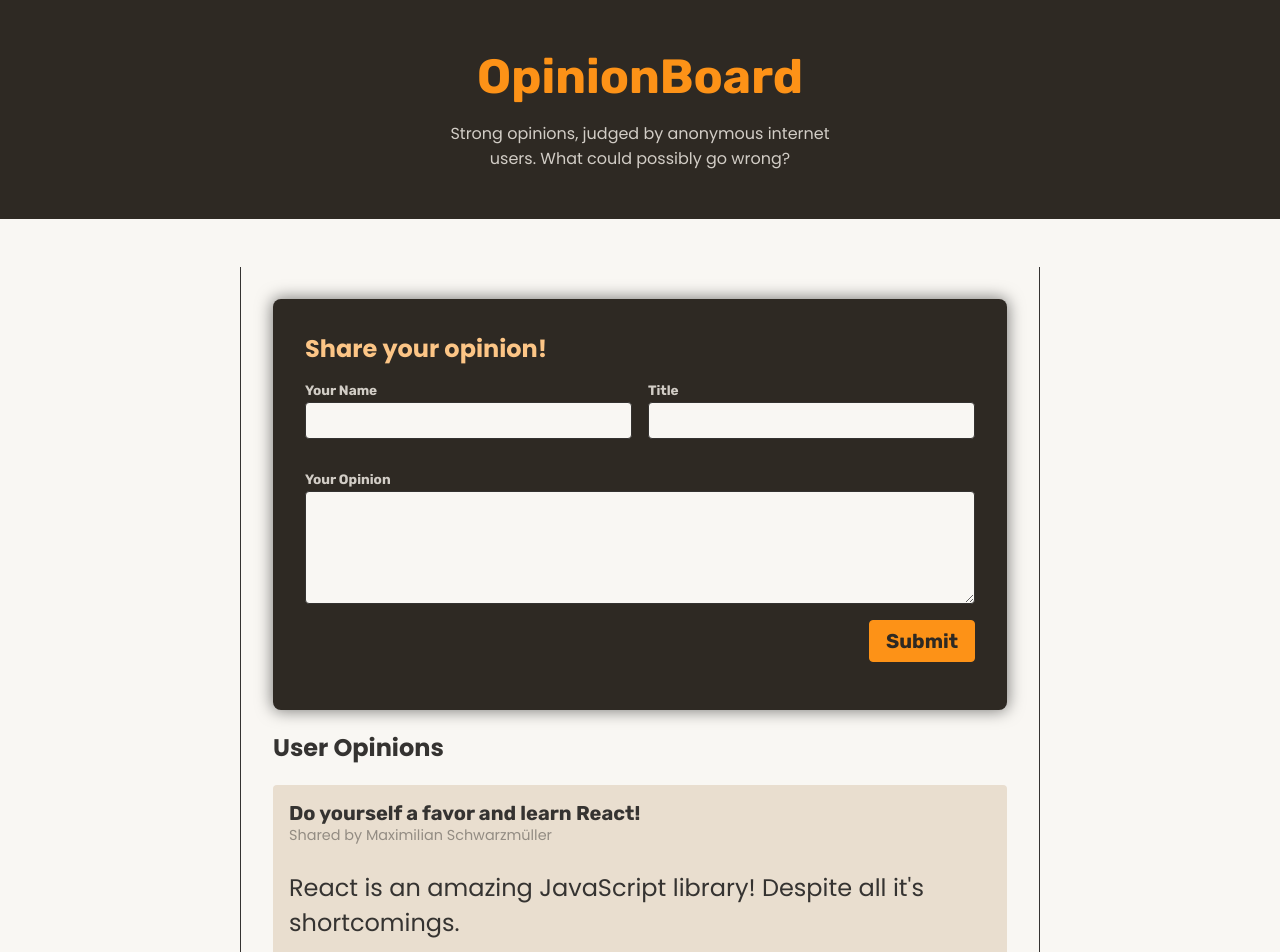
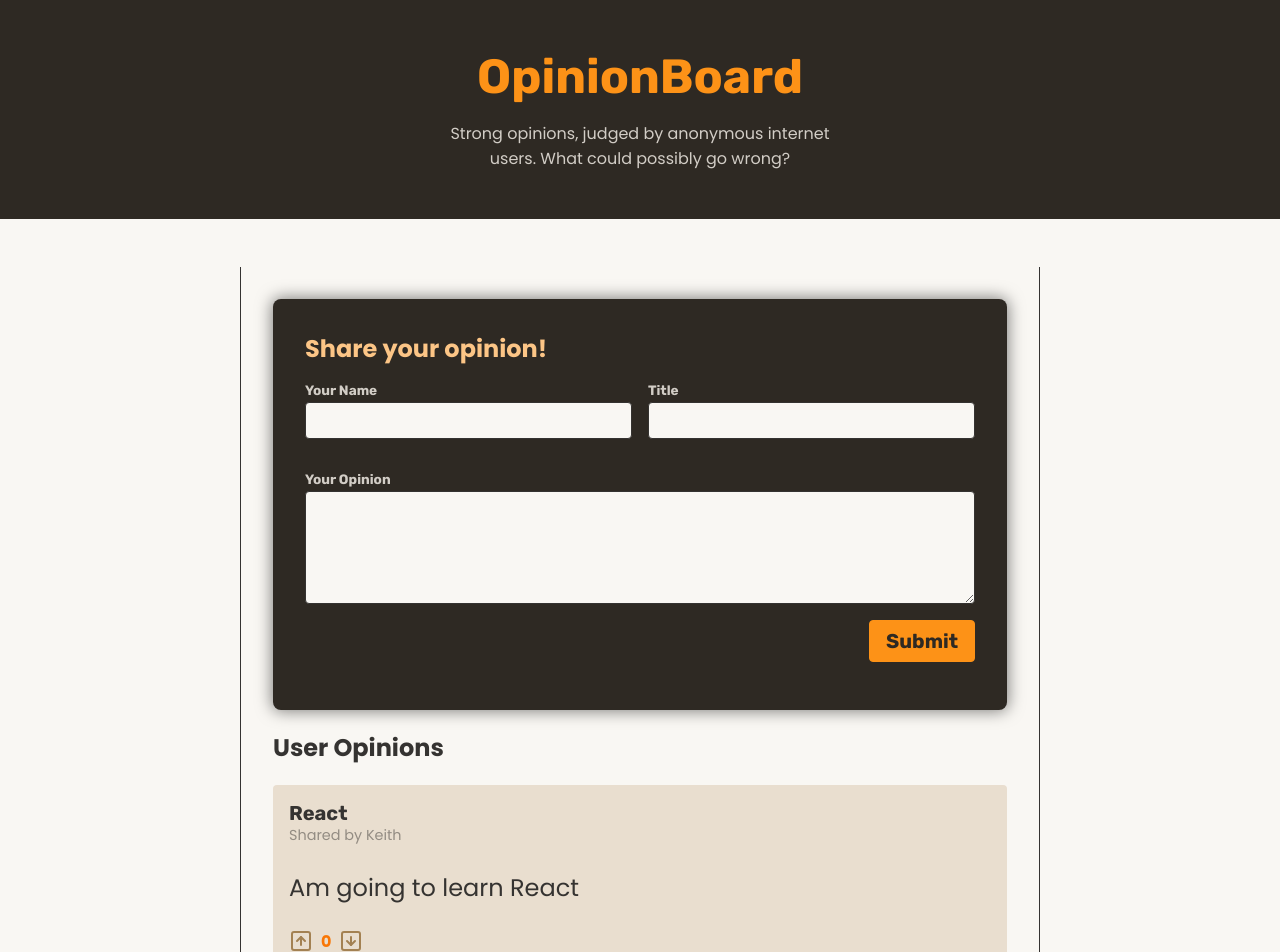
Before and after one commit to edcsu/adv_form_actions, a React (Vite) app: page / in a window 1280 px wide. Shown: the top 952 px of the page. Built offline with nearby package versions, Linux system fonts and the light colour scheme; data requests are answered from the project's data file.

Commit message:
feat: submit opinion

```diff
--- a/backend/db.json
+++ b/backend/db.json
@@ -1,5 +1,12 @@
 {
   "opinions": [
+    {
+      "id": 1739702549546,
+      "votes": 0,
+      "userName": "Keith",
+      "title": "React",
+      "body": "Am going to learn React"
+    },
     {
       "id": 1,
       "userName": "Maximilian Schwarzmüller",
--- a/src/components/NewOpinion.jsx
+++ b/src/components/NewOpinion.jsx
@@ -1,8 +1,11 @@
-import { useActionState } from 'react'
+import { useActionState, use } from 'react'
+import {OpinionsContext} from '../store/opinions-context'
+
 export function NewOpinion() {
+  const { addOpinion} = use(OpinionsContext)
 
-  function handleNewOpinion(prevState, formData) {
-    const userName = formData.get('username')
+  async function handleNewOpinion(prevState, formData) {
+    const userName = formData.get('userName')
     const title = formData.get('title')
     const body = formData.get('body')
 
@@ -17,7 +20,7 @@
     }
 
     if (!userName?.trim()) {
-      errors.push('Please provise your name')
+      errors.push('Please provide your name')
     }
 
     if (errors.length > 0) {
@@ -29,6 +32,7 @@
       }
     }
 
+    await addOpinion({ title, body, userName})
     return {errors: null}
   }
 
```
Also changed, not shown: 1 other file (tests, documents, lock files or other folders).
